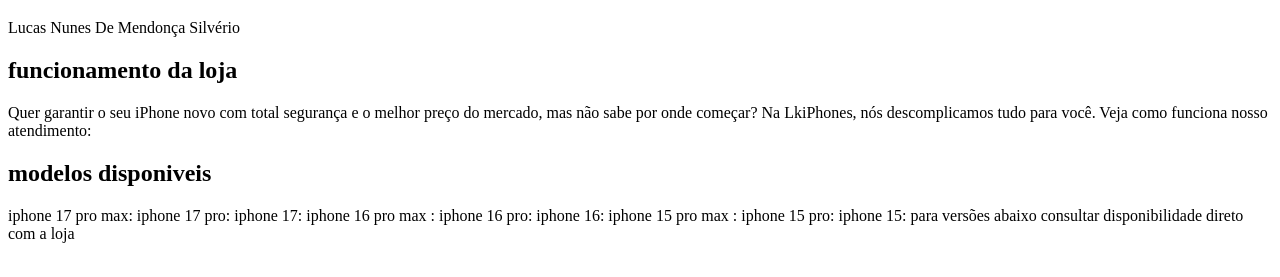
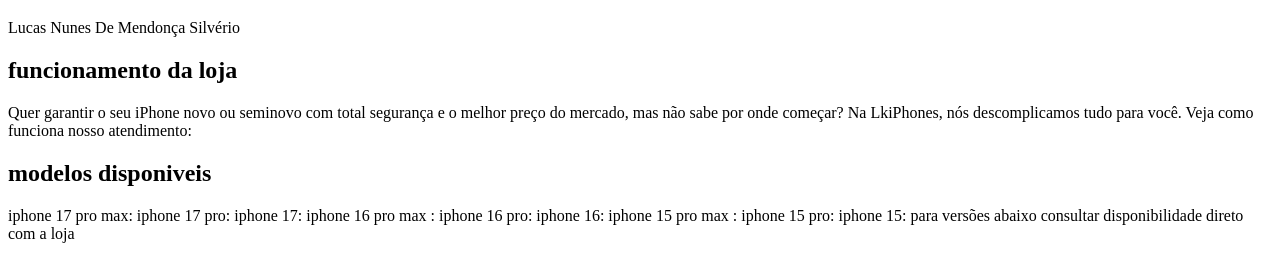
Before and after one commit to Lucas2591/primeirosite, a plain HTML site: page index.html in a window 1280 px wide. Shown: the part 61-338 px from the top of the page. Drawn offline with Linux system fonts and the light colour scheme.

Commit message:
Update index.html

```diff
--- a/index.html
+++ b/index.html
@@ -10,7 +10,7 @@
 
 <p>Lucas Nunes De Mendonça Silvério</p>
 <h2>funcionamento da loja</h2>
-<p>Quer garantir o seu iPhone novo com total segurança e o melhor preço do mercado, mas não sabe por onde começar? Na LkiPhones, nós descomplicamos tudo para você. Veja como funciona nosso atendimento:
+<p>Quer garantir o seu iPhone novo ou seminovo com total segurança e o melhor preço do mercado, mas não sabe por onde começar? Na LkiPhones, nós descomplicamos tudo para você. Veja como funciona nosso atendimento:
 </p>
 
 
```
